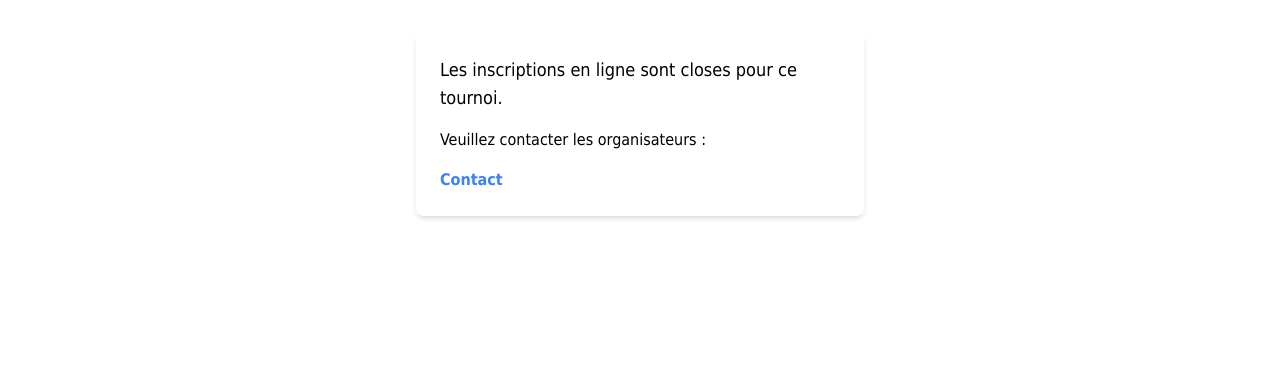
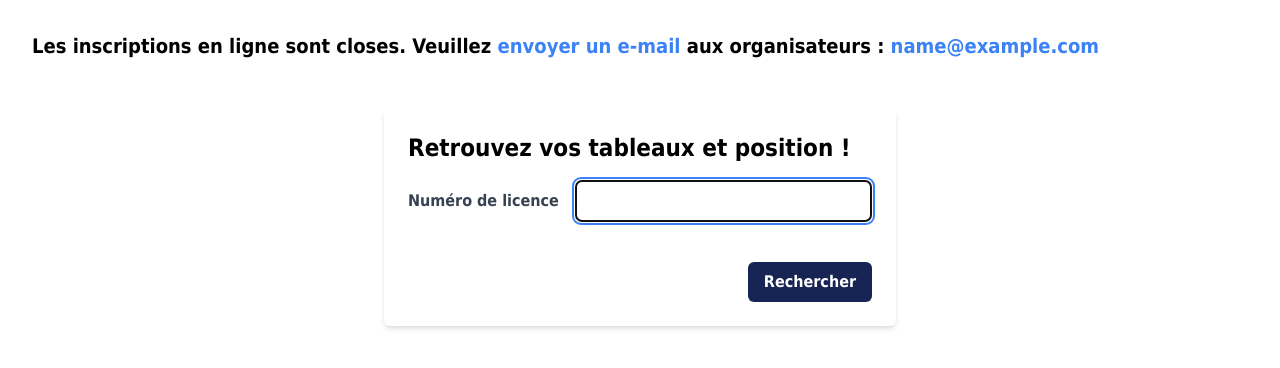
Before and after one commit to canal-elite-one/tournament-registration, a Flask app: template public/templates/public_late_index.html in a window 1280 px wide. Shown: the part 64-432 px from the top of the page. Run offline with Flask 3, Linux system fonts and the light colour scheme; the template is opened without the code that fills it: most values are stand-ins (such as "Sample title", 1, 10 or a date in 2020); parts of the project's set-up code (start-up, migrations or seed data) failed here and were passed over; some libraries are stand-ins or nearby versions.

Commit message:
feat: add retrieving player registration after registration cutoff

```diff
--- a/public/front.py
+++ b/public/front.py
@@ -17,7 +17,10 @@ public_bp = Blueprint(
 @public_bp.route("/", methods=["GET"])
 def index_page():
     if not is_before_cutoff():
-        return render_template("/public_late_index.html")
+        return render_template(
+            "/public_late_index.html",
+            contact_email=current_app.config["USKB_EMAIL"],
+        )
     if is_before_start():
         return render_template(
             "/public_early_index.html",
--- /dev/null
+++ b/public/static/public_late_index.js
@@ -0,0 +1,15 @@
+const licenceField = document.getElementById("licence-no-field");
+licenceField.addEventListener("keypress", function(event) {
+    if (event.key === "Enter") {
+        event.preventDefault();
+        findPlayer();
+    }
+});
+
+licenceField.value = "";
+
+
+function findPlayer() {
+    let licenceNo = document.getElementById("licence-no-field").value;
+    window.location.href = "/public/deja_inscrit/" + licenceNo;
+}
--- a/public/templates/public_late_index.html
+++ b/public/templates/public_late_index.html
@@ -3,15 +3,39 @@
 {% block title %}Clotûre{% endblock %}
 
 {% block content %}
-  <div class="max-w-md mx-auto p-6 bg-white rounded-lg shadow-md">
-    <p class="text-lg mb-4">Les inscriptions en ligne sont closes pour ce tournoi.</p>
-    <p class="mb-4">Veuillez contacter les organisateurs :</p>
-    <a href="{{ url_for('public.contact_page') }}"
-       class="text-blue-500 hover:underline font-bold">Contact</a>
+  <div class="md:container md:mx-auto">
+  <h3 class="text-xl font-bold mb-4">Les inscriptions en ligne sont closes. Veuillez <a href="mailto:{{ contact_email }}"
+                  class="font-bold text-blue-500 hover:underline">envoyer un e-mail</a>
+      aux organisateurs : <a href="mailto:{{ contact_email }}"
+                             class="text-blue-500 hover:underline">{{ contact_email }}</a></h3>
+    <div class="max-w-lg  mx-auto bg-white p-6 rounded-md shadow-md mt-12">
+
+      <h2 class="text-2xl font-bold mb-4">Retrouvez vos tableaux et position !</h2>
+      <form class="w-full pb-6"> <!-- Added pb-6 class to add padding at the bottom -->
+        <div class="mb-4 flex items-center">
+          <label for="licence-no-field" class="text-gray-700 font-bold mr-4">Numéro de
+            licence</label>
+          <input type="text" id="licence-no-field" name="licenceNo"
+                 class="form-input flex-1 border border-gray-300 rounded-md px-4 py-2 focus:border-blue-500 focus:ring focus:ring-blue-500"
+                 required autofocus>
+        </div>
+
+      </form>
+      <div class="flex justify-end">
+        <!-- Changed button container to flex and added justify-end -->
+        <button type="submit" id="search-licence-no"
+                class="bg-blue-950 text-white font-bold py-2 px-4 rounded-md hover:bg-blue-800 focus:outline-none focus:bg-blue-800"
+                onclick="findPlayer()">Rechercher
+        </button>
+      </div>
+
+    </div>
   </div>
+
 
 {% endblock %}
 
 {% block scripts %}
+  <script src="{{ url_for('static', filename='public_late_index.js') }}"></script>
   <script>showContent();</script>
 {% endblock %}
```
